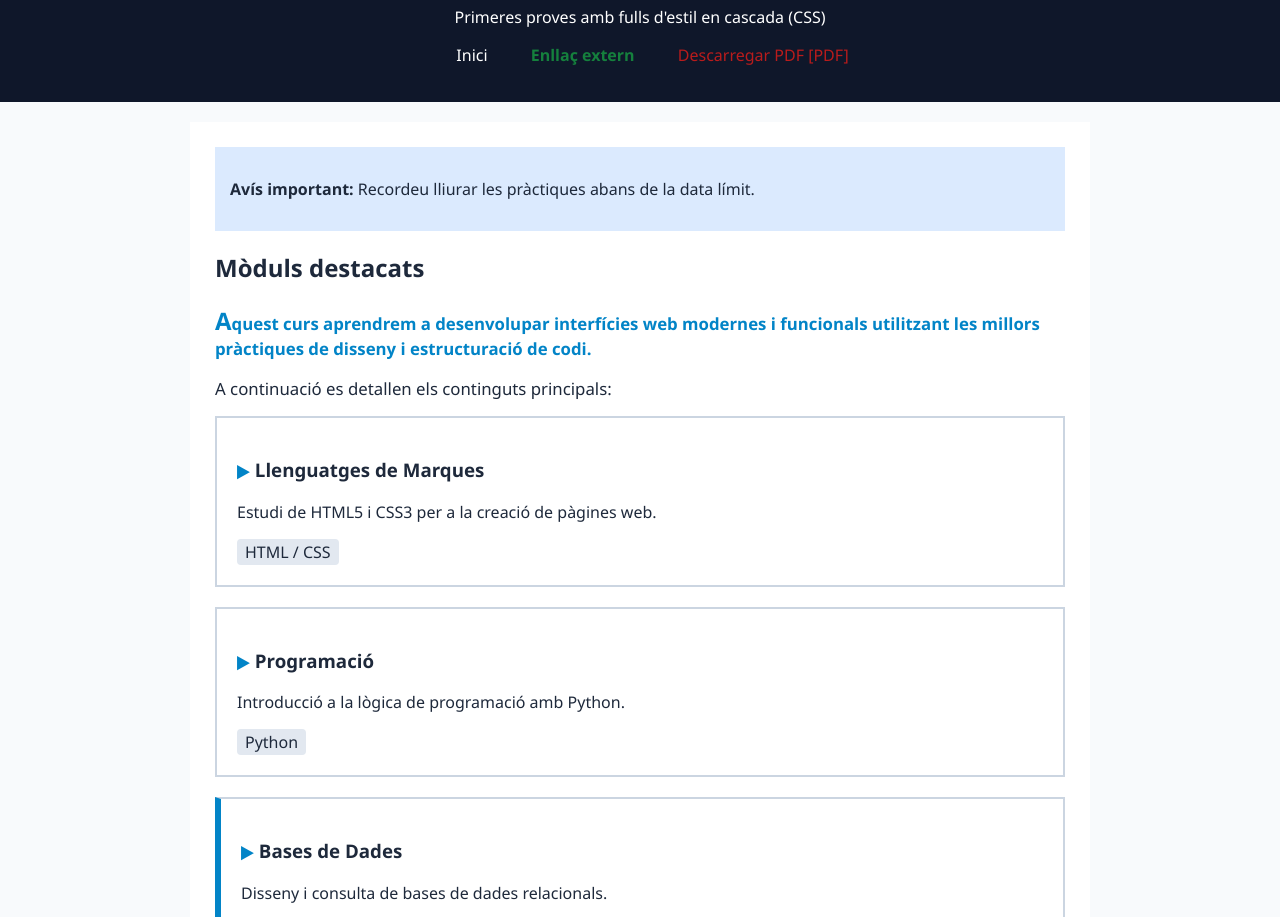
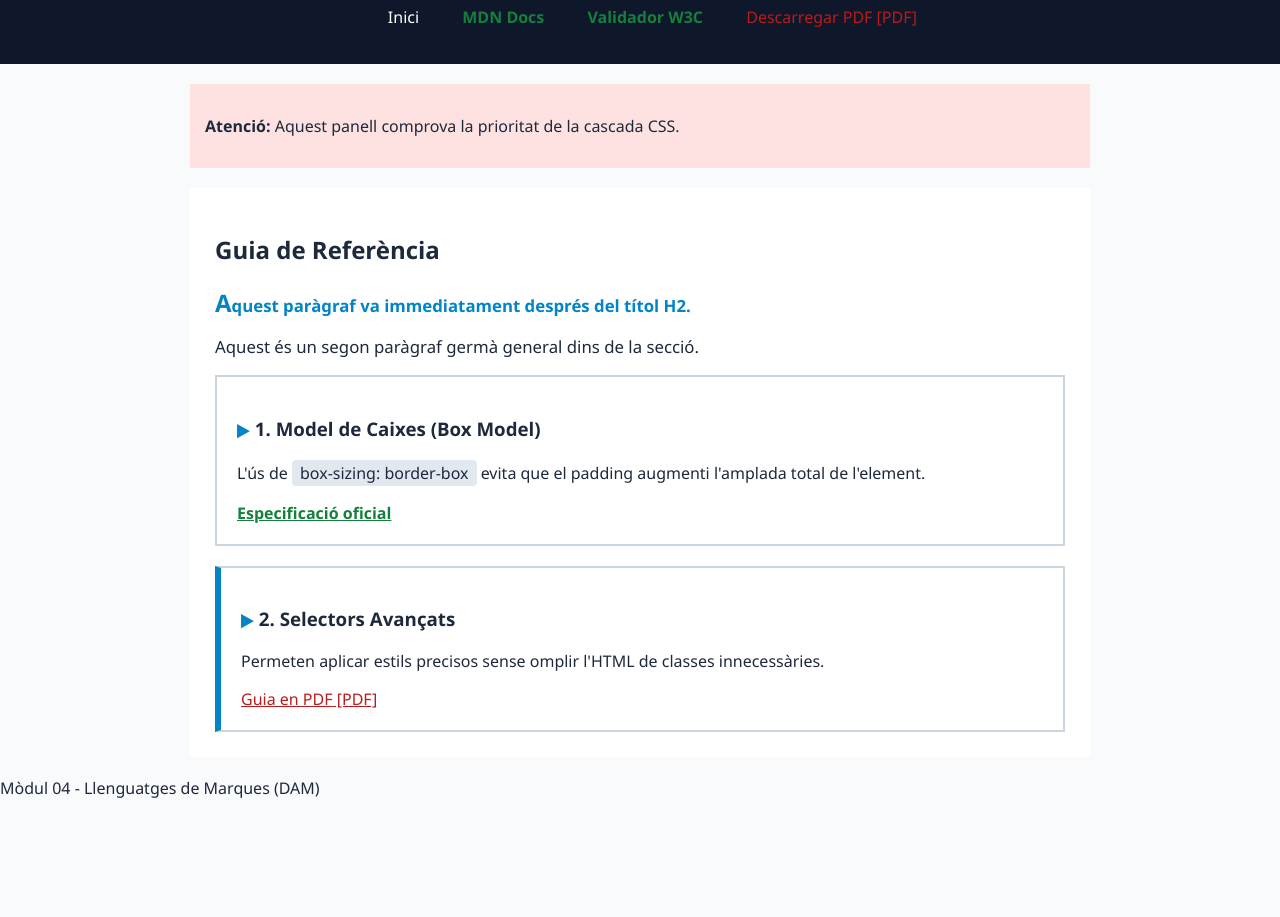
Before and after one commit to jortizlines-blip/css-estils, a plain HTML site: page index.html in a window 1280 px wide. Shown: the part 100-1017 px from the top of the page. After the commit the page ends 915 px from the top, so only its background shows below. Drawn offline with Linux system fonts and the light colour scheme.

Commit message:
Update HTML structure and content for practice 2

```diff
--- a/index.html
+++ b/index.html
@@ -3,52 +3,62 @@
 <head>
     <meta charset="UTF-8">
     <meta name="viewport" content="width=device-width, initial-scale=1.0">
-    <title>Pràctica CSS - Estils i Model de Caixes</title>
+    <meta name="author" content="Joan Williams Ortiz Lines">
+    <title>Pràctica 2 CSS - Selectors, Cascada i Box Model</title>
+
+    <!-- 1. Ubicació Externa -->
     <link rel="stylesheet" href="estils.css">
+
+    <!-- 2. Ubicació Interna -->
+    <style>
+        .caixa-avis {
+            background-color: #fef08a; /* Groc clar */
+            border-color: #eab308;
+        }
+    </style>
 </head>
 <body>
 
     <header id="capcalera">
-        <h1>Benvinguts a Desenvolupament de Programació</h1>
-        <p class="subtitol">Primeres proves amb fulls d'estil en cascada (CSS)</p>
-        <nav>
-            <ul class="menu">
+        <h1>Portal de Recursos DAM</h1>
+        <nav class="menu">
+            <ul>
                 <li><a href="#inici">Inici</a></li>
-                <li><a href="https://example.com" target="_blank">Enllaç extern</a></li>
-                <li><a href="document.pdf">Descarregar PDF</a></li>
+                <li><a href="https://developer.mozilla.org" target="_blank">MDN Docs</a></li>
+                <li><a href="https://validator.w3.org" target="_blank">Validador W3C</a></li>
+                <li><a href="apunts-css.pdf">Descarregar PDF</a></li>
             </ul>
         </nav>
     </header>
 
     <main id="contingut">
-        <section>
-            <div class="caixa-avis">
-                <p><strong>Avís important:</strong> Recordeu lliurar les pràctiques abans de la data límit.</p>
-            </div>
+        <!-- 3. Ubicació En Línia (Inline) -->
+        <div class="caixa-avis" style="background-color: #fee2e2; border-color: #ef4444;">
+            <p><strong>Atenció:</strong> Aquest panell comprova la prioritat de la cascada CSS.</p>
+        </div>
 
-            <h2>Mòduls destacats</h2>
-            <p class="intro">Aquest curs aprendrem a desenvolupar interfícies web modernes i funcionals utilitzant les millors pràctiques de disseny i estructuració de codi.</p>
-            <p>A continuació es detallen els continguts principals:</p>
+        <section class="llistat-recursos">
+            <h2>Guia de Referència</h2>
+            <p class="intro">Aquest paràgraf va immediatament després del títol H2.</p>
+            <p>Aquest és un segon paràgraf germà general dins de la secció.</p>
 
-            <div class="fitxa">
-                <h3>Llenguatges de Marques</h3>
-                <p>Estudi de HTML5 i CSS3 per a la creació de pàgines web.</p>
-                <span class="etiqueta-inline">HTML / CSS</span>
-            </div>
+            <article class="fitxa">
+                <h3>1. Model de Caixes (Box Model)</h3>
+                <p>L'ús de <span class="etiqueta-inline">box-sizing: border-box</span> evita que el padding augmenti l'amplada total de l'element.</p>
+                <a href="https://www.w3schools.com/css/css3_box_sizing.asp" target="_blank">Especificació oficial</a>
+            </article>
 
-            <div class="fitxa">
-                <h3>Programació</h3>
-                <p>Introducció a la lògica de programació amb Python.</p>
-                <span class="etiqueta-inline">Python</span>
-            </div>
-
-            <div class="fitxa">
-                <h3>Bases de Dades</h3>
-                <p>Disseny i consulta de bases de dades relacionals.</p>
-                <span class="etiqueta-inline">SQL</span>
-            </div>
+            <article class="fitxa">
+                <h3>2. Selectors Avançats</h3>
+                <p>Permeten aplicar estils precisos sense omplir l'HTML de classes innecessàries.</p>
+                <a href="guia-selectors.pdf">Guia en PDF</a>
+            </article>
         </section>
     </main>
 
+    <footer>
+        <p>Mòdul 04 - Llenguatges de Marques (DAM)</p>
+    </footer>
+
 </body>
 </html>
```
